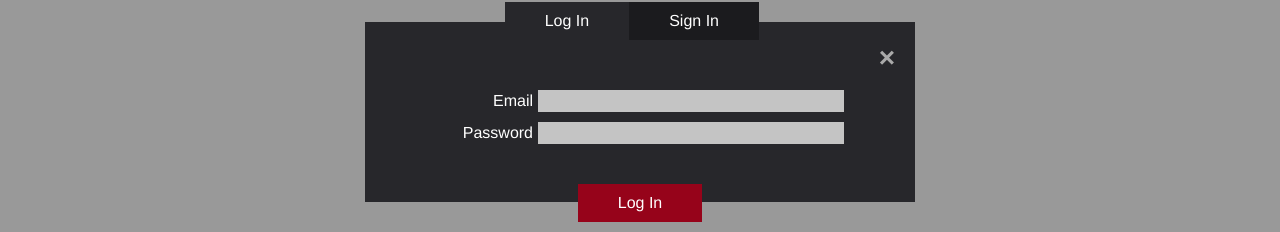
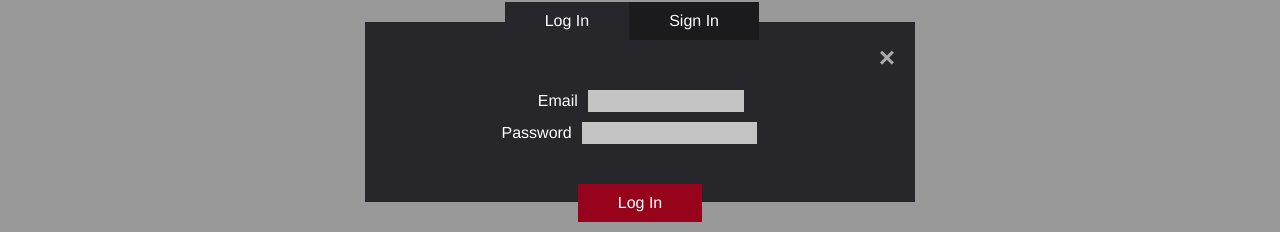
Before and after one commit to LuccaBarroso/vueecommerce, a Vue app: page / in a window 1280 px wide. Both pictures are taken after a click on the button 1213 px from the left and 18 px from the top of the page. Shown: the part 178-410 px from the top of the page. Built offline with nearby package versions, Linux system fonts and the light colour scheme; no server answers; a web font is replaced by a local one.

Commit message:
feat: add login
now it is possible to log into your account

```diff
--- a/src/App.vue
+++ b/src/App.vue
@@ -1,14 +1,14 @@
 <template>
   <div id="app">
-    <PopUps />
+    <pop-ups />
     <nav-bar />
     <router-view />
   </div>
 </template>
 
 <script>
+import PopUps from "./components/Popups.vue";
 import NavBar from "./components/NavBar.vue";
-import PopUps from "./components/PopUps.vue";
 import { mapActions } from "vuex";
 
 export default {
--- a/src/components/loginPopup.vue
+++ b/src/components/loginPopup.vue
@@ -13,43 +13,80 @@
     >
       Sign In
     </button>
+    <form @submit.prevent="doAction">
       <div class="form">
         <div v-if="isRegister">
           <label for="Name"><p>Name</p></label>
-        <input type="text" id="name" name="name" />
+          <input type="text" v-model="name" id="name" name="name" />
         </div>
         <div>
           <label for="Email"><p>Email</p></label>
-        <input type="text" id="email" name="email" />
+          <input type="text" v-model="email" id="email" name="email" />
         </div>
         <div>
           <label for="pass"><p>Password</p></label>
-        <input type="password" id="pass" name="pass" />
+          <input type="password" v-model="password" id="pass" name="pass" />
         </div>
         <div v-if="isRegister">
           <label for="passConfirm"><p>Confirm Password</p></label>
-        <input type="password" id="passConfirm" name="passConfirm" />
+          <input
+            type="password"
+            v-model="passwordConfirm"
+            id="passConfirm"
+            name="passConfirm"
+          />
+        </div>
+        <div v-if="getlogInRes != ''">
+          <p>{{ getlogInRes }}</p>
+          <span class="close" @click="hideWarning">&times;</span>
         </div>
       </div>
 
-    <button class="bottomBtns">{{ isRegister ? "Sign In" : "Log In" }}</button>
+      <button class="bottomBtns" type="submit" @click="doAction">
+        {{ isRegister ? "Sign In" : "Log In" }}
+      </button>
+    </form>
   </div>
 </template>
 
 <script>
-import { mapMutations } from "vuex";
+import { mapMutations, mapActions, mapGetters } from "vuex";
 
 export default {
   data() {
     return {
-      isRegister: false
+      isRegister: false,
+      name: "",
+      email: "",
+      password: "",
+      passwordConfirm: ""
     };
   },
   methods: {
+    ...mapActions(["login"]),
     ...mapMutations(["setPopup"]),
     close: function() {
       this.setPopup("");
+    },
+    hideWarning: function() {
+      this.message = "";
+    },
+    doAction: function() {
+      const data = {
+        name: this.name,
+        email: this.email,
+        password: this.password,
+        passwordConfirm: this.passwordConfirm
+      };
+      if (!this.isRegister) {
+        delete data.name;
+        delete data.passwordConfirm;
       }
+      this.login(data);
+    }
+  },
+  computed: {
+    ...mapGetters(["getlogInRes"])
   }
 };
 </script>
@@ -93,13 +130,16 @@ export default {
   .form {
     display: flex;
     flex-direction: column;
+    justify-content: center;
+    align-items: center;
     div {
       padding-top: 10px;
       display: flex;
       align-items: center;
       justify-content: right;
     }
-    label {
+    label,
+    p {
       color: white;
       padding-right: 5px;
     }
@@ -109,6 +149,9 @@ export default {
       padding: 2px;
       margin-right: 10%;
     }
+    span {
+      font-size: 14px;
+    }
   }
   .selected {
     background-color: #27272b;
--- a/src/store/index.js
+++ b/src/store/index.js
@@ -8,7 +8,9 @@ export default new Vuex.Store({
   state: {
     products: [],
     cart: [],
-    popup: ""
+    popup: "",
+    user: {},
+    logInRes: ""
   },
   getters: {
     getCartItemQntById: state => id => {
@@ -32,6 +34,9 @@ export default new Vuex.Store({
     },
     getCurPopup: state => {
       return state.popup;
+    },
+    getlogInRes: state => {
+      return state.logInRes;
     }
   },
   mutations: {
@@ -64,6 +69,9 @@ export default new Vuex.Store({
     },
     setPopup(state, pop) {
       state.popup = pop;
+    },
+    setlogInRes(state, logInRes) {
+      state.logInRes = logInRes;
     }
   },
   actions: {
@@ -86,6 +94,20 @@ export default new Vuex.Store({
         commit("setProducts", products);
       });
     },
+    login({ commit }, data) {
+      api.login(data).then(res => {
+        if (res.user) {
+          console.log("login success");
+        } else {
+          console.log("here");
+          console.log(res);
+          commit("setlogInRes", res.message);
+        }
+      });
+    },
+    // register({ commit }, data) {
+    //   api.register(data);
+    // },
     // eslint-disable-next-line no-unused-vars
     scrollToId({ commit }, id) {
       var element = document.getElementById("cart");
--- a/src/utils/ApiCalls.js
+++ b/src/utils/ApiCalls.js
@@ -12,3 +12,12 @@ export async function getProducts() {
     console.log(error);
   }
 }
+
+export async function login(data) {
+  try {
+    const response = await axios.post(apiUrl + "/user/login", data);
+    return response.data;
+  } catch (error) {
+    return error.response.data;
+  }
+}
```
Lines whose indentation alone changed are shown as unchanged.
